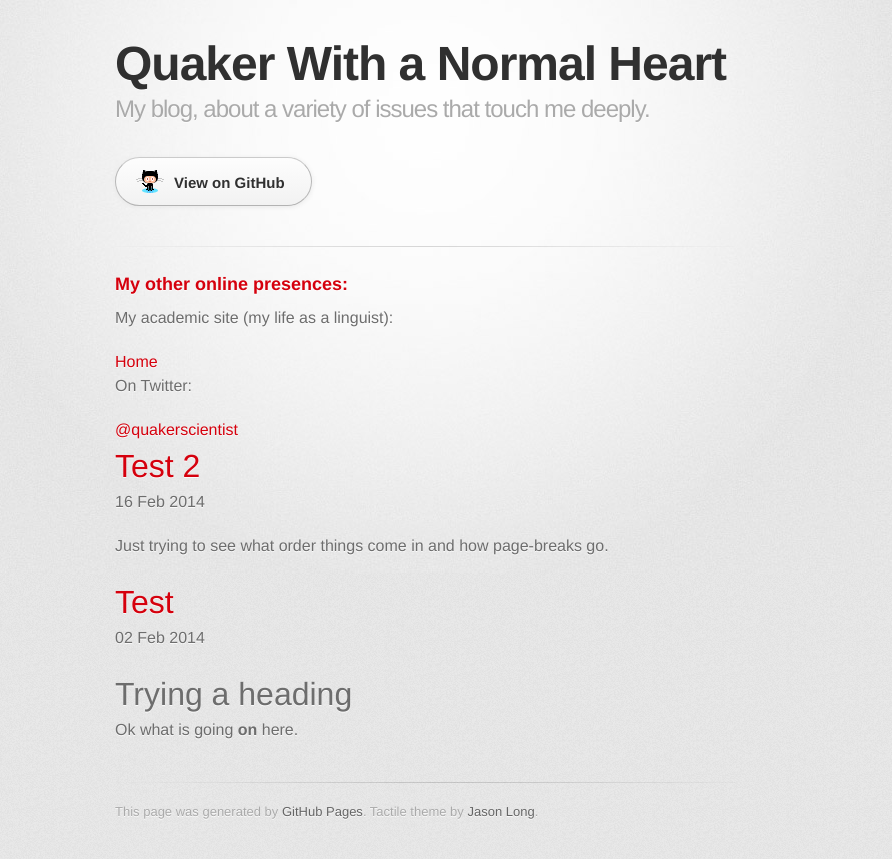
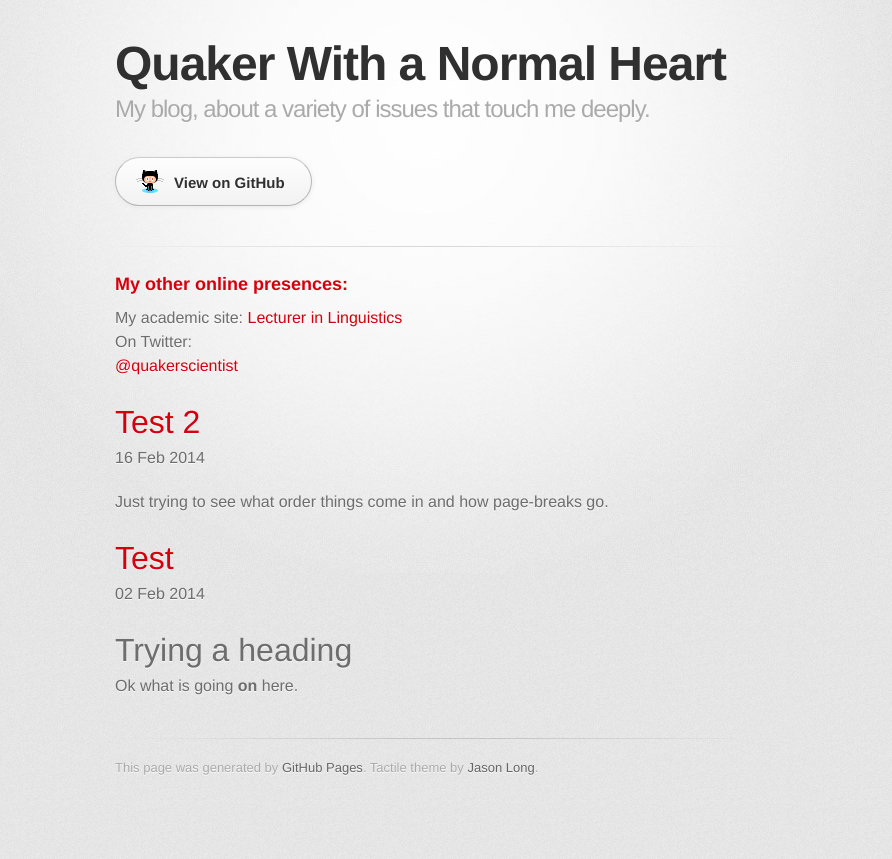
Before and after one commit to joelcw/joelcw.github.io, a Jekyll site: the page built from index.html, in a window 1280 px wide. Shown: the top 859 px of the page, without its empty margins (215-1107 px from the left). Built offline with Jekyll 4.4.1, drawn with Linux system fonts in a browser that asks for light colours; some web fonts are replaced.

Commit message:
added other links

```diff
--- a/index.html
+++ b/index.html
@@ -36,10 +36,10 @@
           <h3>
 <a name="a-bit-of-a-test-at-the-moment" class="anchor" href="#a-bit-of-a-test-at-the-moment"><span class="octicon octicon-link"></span></a>My other online presences:</h3>
 
-<p>My academic site (my life as a linguist):</p>
-<a href="http://www.staff.ncl.ac.uk/joel.wallenberg/index.html">Home</a>
-<p>On Twitter:</p>
-<a href="https://twitter.com/quakerscientist">@quakerscientist</a>
+<p>My academic site:
+<a href="http://www.staff.ncl.ac.uk/joel.wallenberg/index.html">Lecturer in Linguistics</a><br>
+On Twitter:<br>
+<a href="https://twitter.com/quakerscientist">@quakerscientist</a></p>
         </section>
 
 <div class="container">
```
